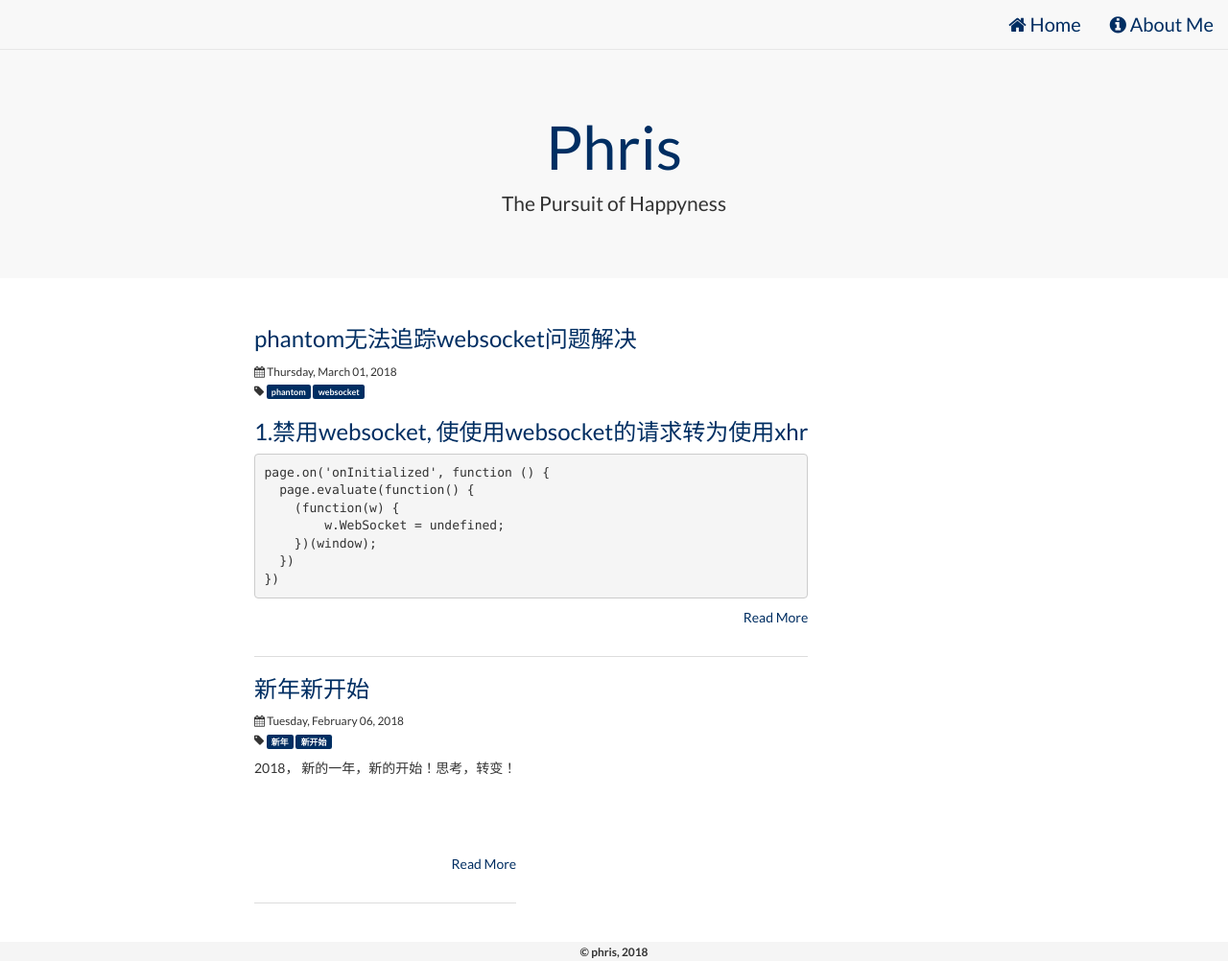
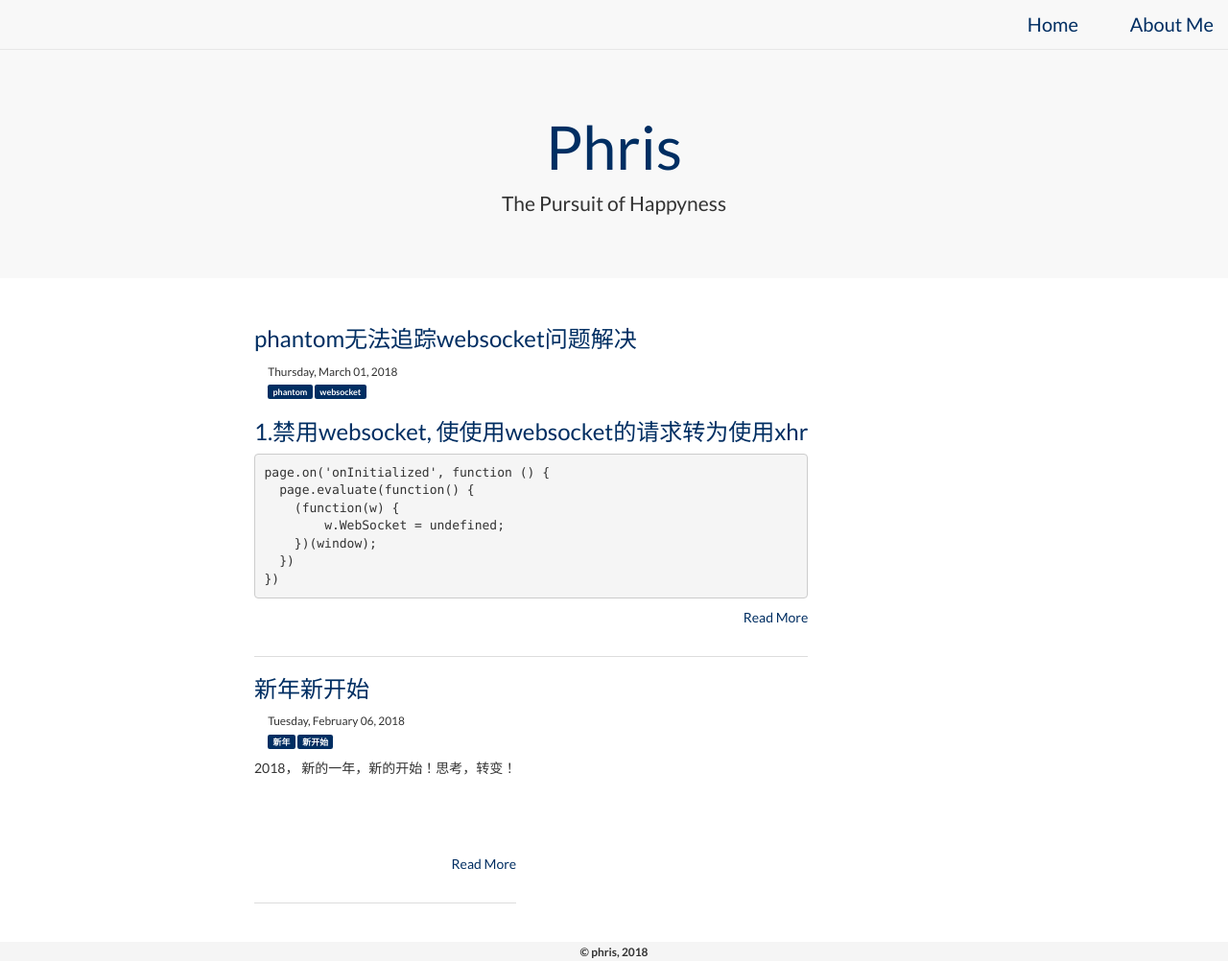
Before and after one commit to phris/phris.github.io, a Jekyll site: the page built from index.html, in a window 1280 px wide and 1002 px high. Shown: the whole window at 96% size. Built offline with Jekyll 4.4.1, drawn with Linux system fonts in a browser that asks for light colours; nearby versions of some CDN libraries.

Commit message:
update  fontawesome

```diff
--- a/_includes/head.html
+++ b/_includes/head.html
@@ -8,7 +8,8 @@
 
   <!-- stylesheets -->
   <link media="all" href="//netdna.bootstrapcdn.com/bootstrap/3.2.0/css/bootstrap.min.css" rel="stylesheet">
-  <link media="all" href="//netdna.bootstrapcdn.com/font-awesome/4.2.0/css/font-awesome.min.css" rel="stylesheet">
+  <link media="all" href="https://use.fontawesome.com/releases/v5.0.7/css/all.css" rel="stylesheet">
+  <!-- <link media="all" href="//netdna.bootstrapcdn.com/font-awesome/4.2.0/css/font-awesome.min.css" rel="stylesheet"> -->
   <link media="all" rel="stylesheet" href="{{ "/assets/css/site.css" | prepend: site.baseurl }}">
 
 </head>
--- a/_includes/header.html
+++ b/_includes/header.html
@@ -16,7 +16,7 @@
 
           {% for menuItem in site.data.menu.mainmenu %}
             <li><a href="{{ menuItem[1].url | prepend: site.baseurl }}">
-              <i class="fa {{menuItem[1].icon_class}}"></i> {{menuItem[1].text}}</a>
+              <i class="fab {{menuItem[1].icon_class}}"></i> {{menuItem[1].text}}</a>
             </li>
           {% endfor %}
 
--- a/_layouts/page.html
+++ b/_layouts/page.html
@@ -12,7 +12,7 @@ layout: default
           {% if page.subtitle %}
             <h5 class="page-subtitle"> {{ page.subtitle }} </h5>
           {% endif %}
-          <small> <i class="fa fa-calendar"></i>
+          <small> <i class="fab fa-calendar"></i>
             <time>
               {{ page.date | date:'%A, %B %d, %Y'}}
             </time>
--- a/_layouts/post.html
+++ b/_layouts/post.html
@@ -9,12 +9,12 @@ layout: default
         <header class="page-header">
           <h3 class="page-title"><a href="{{page.url|prepend: site.baseurl}}">{{ page.title }}</a></h3>
           <div class="post-metadata">
-            <div> <i class="fa fa-calendar"></i>
+            <div> <i class="fab fa-calendar"></i>
               <time>
                 {{ page.date | date:'%A, %B %d, %Y'}}
               </time>
             </div>
-            <div> <i class="fa fa-tag"></i>
+            <div> <i class="fab fa-tag"></i>
                 {% for tag in page.tags %}
                   <span class="label label-tag">{{tag}}</span>
                 {% endfor %}
--- a/about/index.html
+++ b/about/index.html
@@ -31,9 +31,9 @@ date: 2014-10-19 23:51
                     <p itemprop="jobTitle">{{site.data.personal.position}}</p>
                     <p><span itemprop="affiliation">{{site.data.personal.company}}</span></p>
                     <p>
-                      <i class="fa fa-map-marker"></i> <span itemprop="addressRegion">{{site.data.personal.location}}</span>
+                      <i class="fab fa-map-marker"></i> <span itemprop="addressRegion">{{site.data.personal.location}}</span>
                     </p>
-                    <p itemprop="email"> <i class="fa fa-envelope">&nbsp;</i> <a href="mailto:{{site.data.personal.email}}">{{site.data.personal.email}}</a> </p>
+                    <p itemprop="email"> <i class="fab fa-envelope">&nbsp;</i> <a href="mailto:{{site.data.personal.email}}">{{site.data.personal.email}}</a> </p>
                   </div>
                 </div>
               </div>
@@ -57,7 +57,7 @@ date: 2014-10-19 23:51
                         <a title="{{socialButton[0]}}" class="btn btn-social btn-block {{ socialButton[1].btnClass }}"
                             target="_BLANK" href="{{ socialButton[1].url }}">
 
-                            <i class="fa {{socialButton[1].logo}}"></i> {{ socialButton[1].text}}
+                            <i class="fab {{socialButton[1].logo}}"></i> {{ socialButton[1].text}}
 
                         </a>
                     </div>
--- a/index.html
+++ b/index.html
@@ -15,7 +15,7 @@ date: 2014-10-19 23:51
           <h3><a href="{{post.url | prepend: site.baseurl}}">{{post.title}}</a></h3>
   		<div>
   		  <small>
-  			<i class="fa fa-calendar"></i>
+  			<i class="fab fa-calendar"></i>
   			<time>
           {{ post.date | date:'%A, %B %d, %Y'}}
   			</time>
@@ -23,7 +23,7 @@ date: 2014-10-19 23:51
            </div>
   		    <div class="margin10">
             <small>
-              <i class="fa fa-tag"></i>
+              <i class="fab fa-tag"></i>
               {% for tag in post.tags %}
                 <span class="label label-tag">{{tag}}</span>
               {% endfor %}
```
